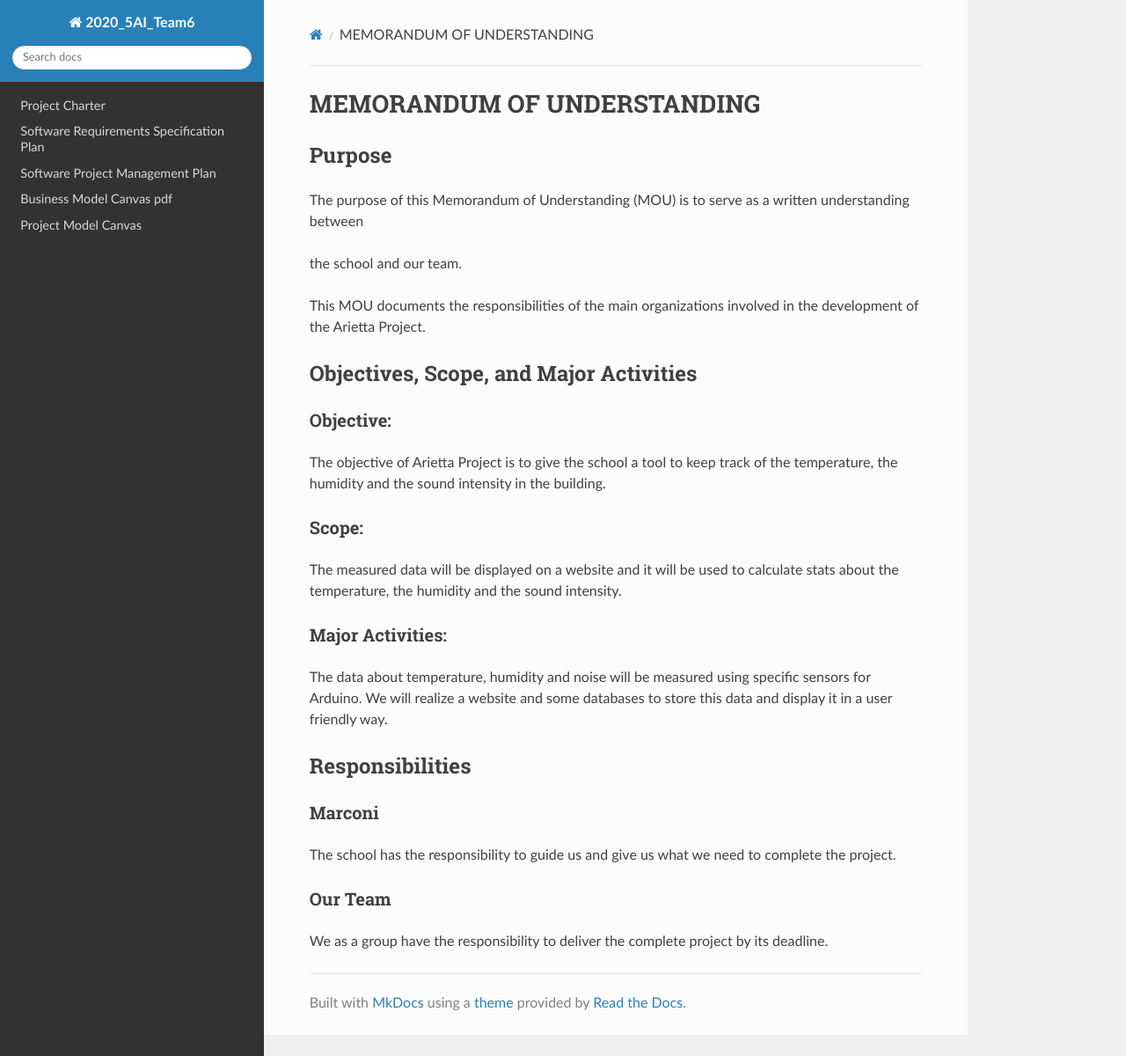
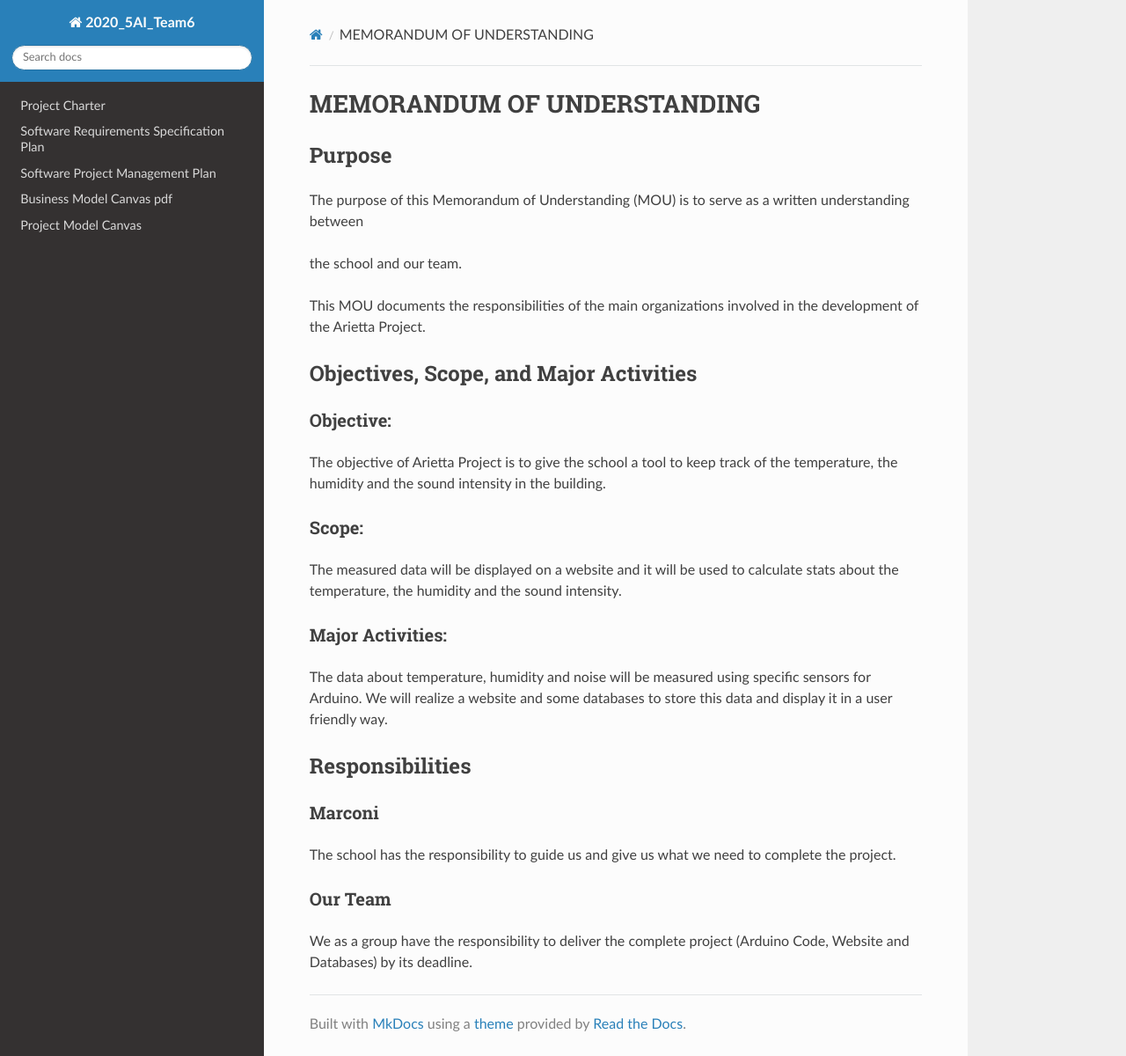
Before and after one commit to haoweydu/2020-5ai-team6-Du, an MkDocs documentation site: the page built from docs/memo_of_understanding.md, in a window 1280 px wide and 1200 px high. Shown: the whole window at 88% size. Built offline with MkDocs 1.6.1, drawn with Linux system fonts in a browser that asks for light colours; nearby versions of some CDN libraries.

Commit message:
Update memo_of_understanding.md

```diff
--- a/docs/memo_of_understanding.md
+++ b/docs/memo_of_understanding.md
@@ -24,4 +24,4 @@ We will realize a website and some databases to store this data and display it i
 ### Marconi
 The school has the responsibility to guide us and give us what we need to complete the project.
 ### Our Team
-We as a group have the responsibility to deliver the complete project by its deadline.
+We as a group have the responsibility to deliver the complete project (Arduino Code, Website and Databases) by its deadline.
```
